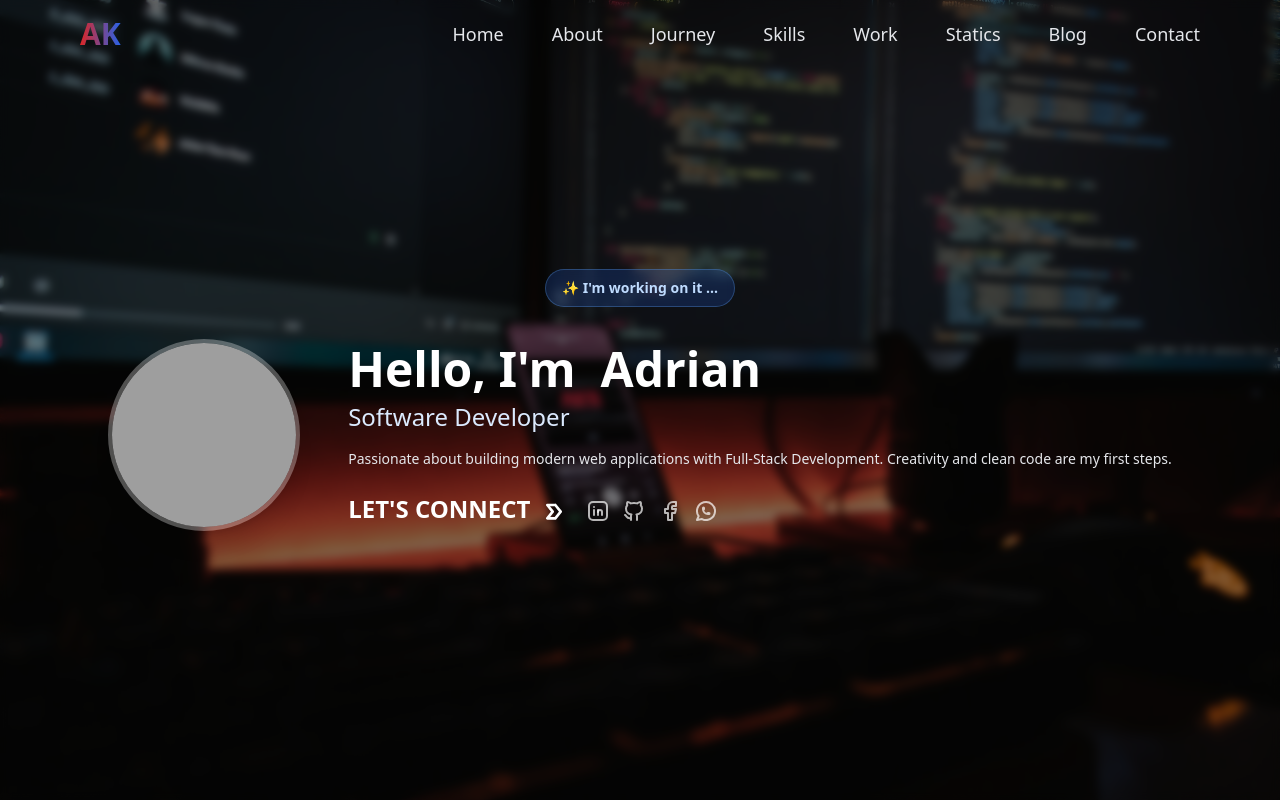
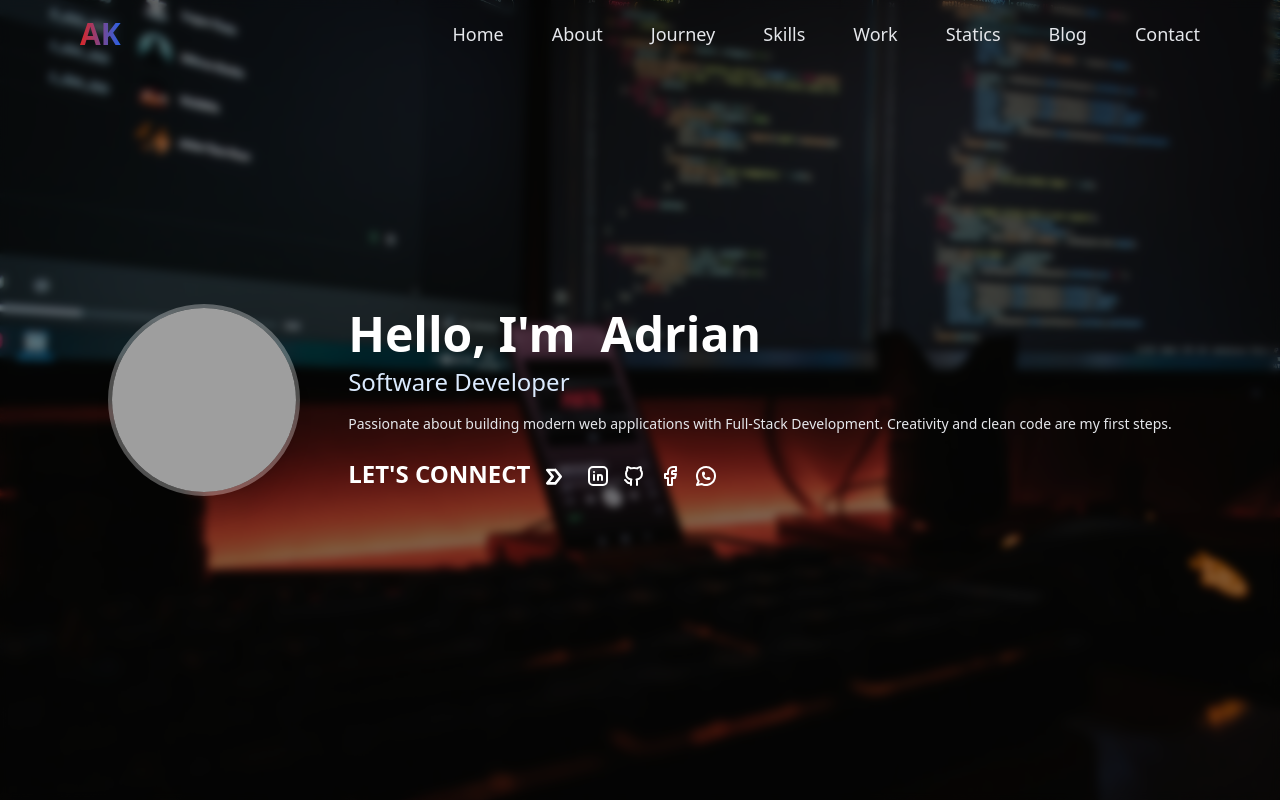
Before and after one commit to AdrianK004/portfolio, a React (Vite) app: page / in a window 1280 px wide. Shown: the top 800 px of the page. Built offline with nearby package versions, Linux system fonts and the light colour scheme; grey boxes are pictures that could not be loaded.

Commit message:
Finished

```diff
--- a/src/sections/Home.jsx
+++ b/src/sections/Home.jsx
@@ -23,18 +23,6 @@ function Home() {
       </div>
 
       <div className="relative z-10 max-w-6xl mx-auto px-6">
-
-        <motion.div
-          initial={{ opacity: 0, y: 20 }}
-          animate={{ opacity: 1, y: 0 }}
-          transition={{ duration: 0.6 }}
-          className="flex justify-center mb-8"
-        >
-          <span className="bg-blue-600/20 backdrop-blur-sm text-blue-200 px-4 py-2 rounded-full text-sm font-semibold border border-blue-400/30">
-            ✨ I'm working on it ...
-          </span>
-        </motion.div>
-
         <div className="flex flex-col md:flex-row items-center gap-8 md:gap-12">
 
           <motion.div
@@ -97,21 +85,21 @@ function Home() {
 
               <div className="flex gap-3">
                 {/* LinkedIN */}
-                <a href="https://www.linkedin.com/in/adrian-krasniqi-170511400/" className="text-white/70 hover:text-white transition-colors duration-200">
+                <a href="https://www.linkedin.com/in/adrian-krasniqi-170511400/" className="text-white hover:text-blue-600 transition-colors duration-200">
                   <svg xmlns="http://www.w3.org/2000/svg" width="24" height="24" viewBox="0 0 24 20" fill="none" stroke="currentColor" stroke-width="2" stroke-linecap="round" stroke-linejoin="round" class="icon icon-tabler icons-tabler-outline icon-tabler-brand-linkedin"><path stroke="none" d="M0 0h24v24H0z" fill="none" /><path d="M8 11v5" /><path d="M8 8v.01" /><path d="M12 16v-5" /><path d="M16 16v-3a2 2 0 1 0 -4 0" /><path d="M3 7a4 4 0 0 1 4 -4h10a4 4 0 0 1 4 4v10a4 4 0 0 1 -4 4h-10a4 4 0 0 1 -4 -4l0 -10" /></svg>
                 </a>
 
                 {/* GitHub */}
-                <a href="https://github.com/AdrianK004" className="text-white/70 hover:text-white transition-colors duration-200">
+                <a href="https://github.com/AdrianK004" className="text-white hover:text-black transition-colors duration-200">
                   <svg xmlns="http://www.w3.org/2000/svg" width="24" height="24" viewBox="0 0 24 20" fill="none" stroke="currentColor" stroke-width="2" stroke-linecap="round" stroke-linejoin="round" class="icon icon-tabler icons-tabler-outline icon-tabler-brand-github"><path stroke="none" d="M0 0h24v24H0z" fill="none" /><path d="M9 19c-4.3 1.4 -4.3 -2.5 -6 -3m12 5v-3.5c0 -1 .1 -1.4 -.5 -2c2.8 -.3 5.5 -1.4 5.5 -6a4.6 4.6 0 0 0 -1.3 -3.2a4.2 4.2 0 0 0 -.1 -3.2s-1.1 -.3 -3.5 1.3a12.3 12.3 0 0 0 -6.2 0c-2.4 -1.6 -3.5 -1.3 -3.5 -1.3a4.2 4.2 0 0 0 -.1 3.2a4.6 4.6 0 0 0 -1.3 3.2c0 4.6 2.7 5.7 5.5 6c-.6 .6 -.6 1.2 -.5 2v3.5" /></svg>
                 </a>
 
                 {/* Facebook */}
-                <a href="https://www.facebook.com/adrian.krasniqi.32241/" className="text-white/70 hover:text-white transition-colors duration-200">
+                <a href="https://www.facebook.com/adrian.krasniqi.32241/" className="text-white hover:text-blue-400 transition-colors duration-200">
                   <svg xmlns="http://www.w3.org/2000/svg" width="24" height="24" viewBox="0 0 24 20" fill="none" stroke="currentColor" stroke-width="2" stroke-linecap="round" stroke-linejoin="round" class="icon icon-tabler icons-tabler-outline icon-tabler-brand-facebook"><path stroke="none" d="M0 0h24v24H0z" fill="none" /><path d="M7 10v4h3v7h4v-7h3l1 -4h-4v-2a1 1 0 0 1 1 -1h3v-4h-3a5 5 0 0 0 -5 5v2h-3" /></svg>
                 </a>
                 {/* Whatsapp */}
-                <a href="https://wa.me/38349427652" className="text-white/70 hover:text-white transition-colors duration-200">
+                <a href="https://wa.me/38349427652" className="text-white hover:text-green-500 transition-colors duration-200">
                   <svg xmlns="http://www.w3.org/2000/svg" width="24" height="24" viewBox="0 0 24 20" fill="none" stroke="currentColor" stroke-width="2" stroke-linecap="round" stroke-linejoin="round" class="icon icon-tabler icons-tabler-outline icon-tabler-brand-whatsapp"><path stroke="none" d="M0 0h24v24H0z" fill="none" /><path d="M3 21l1.65 -3.8a9 9 0 1 1 3.4 2.9l-5.05 .9" /><path d="M9 10a.5 .5 0 0 0 1 0v-1a.5 .5 0 0 0 -1 0v1a5 5 0 0 0 5 5h1a.5 .5 0 0 0 0 -1h-1a.5 .5 0 0 0 0 1" /></svg>
                 </a>
               </div>
```
